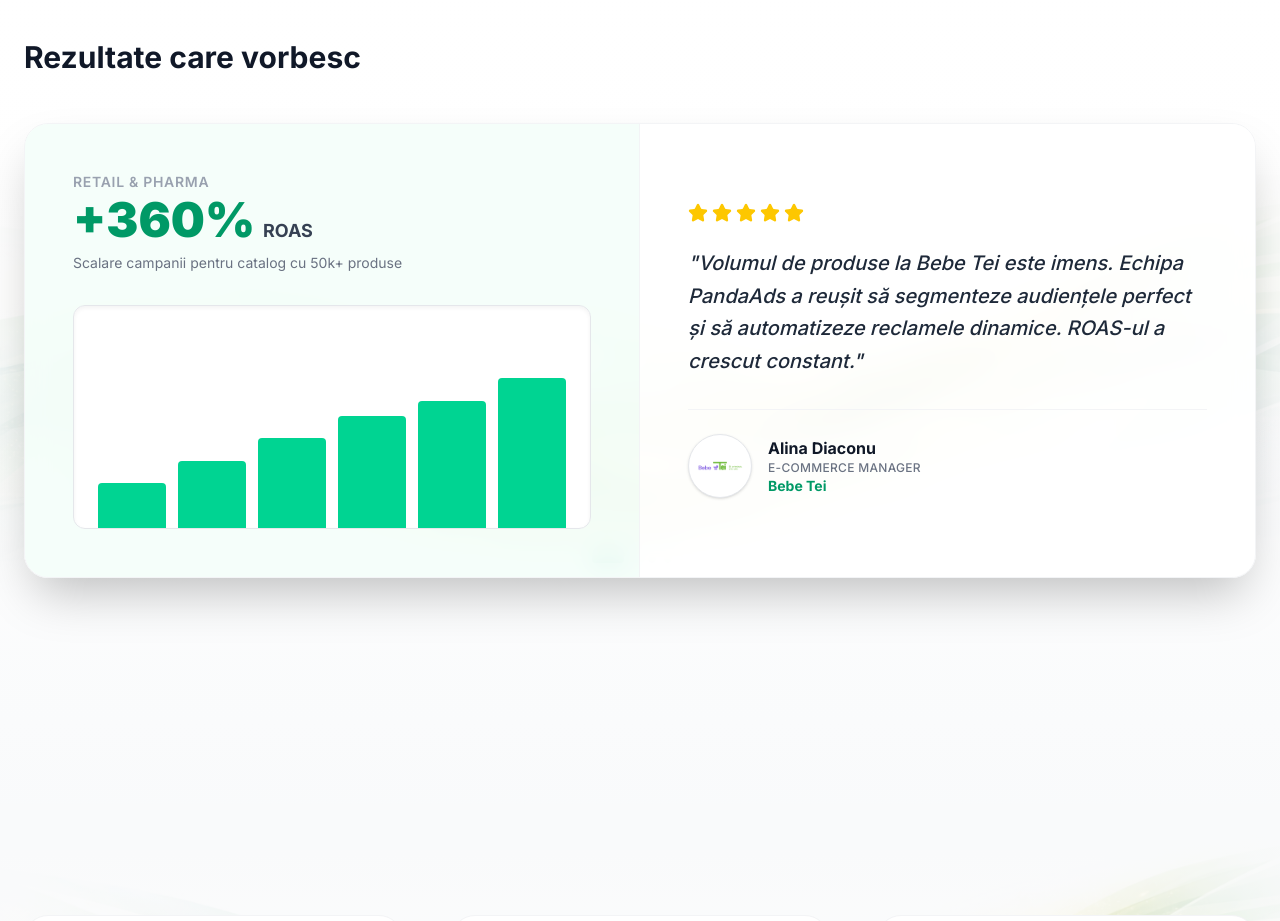
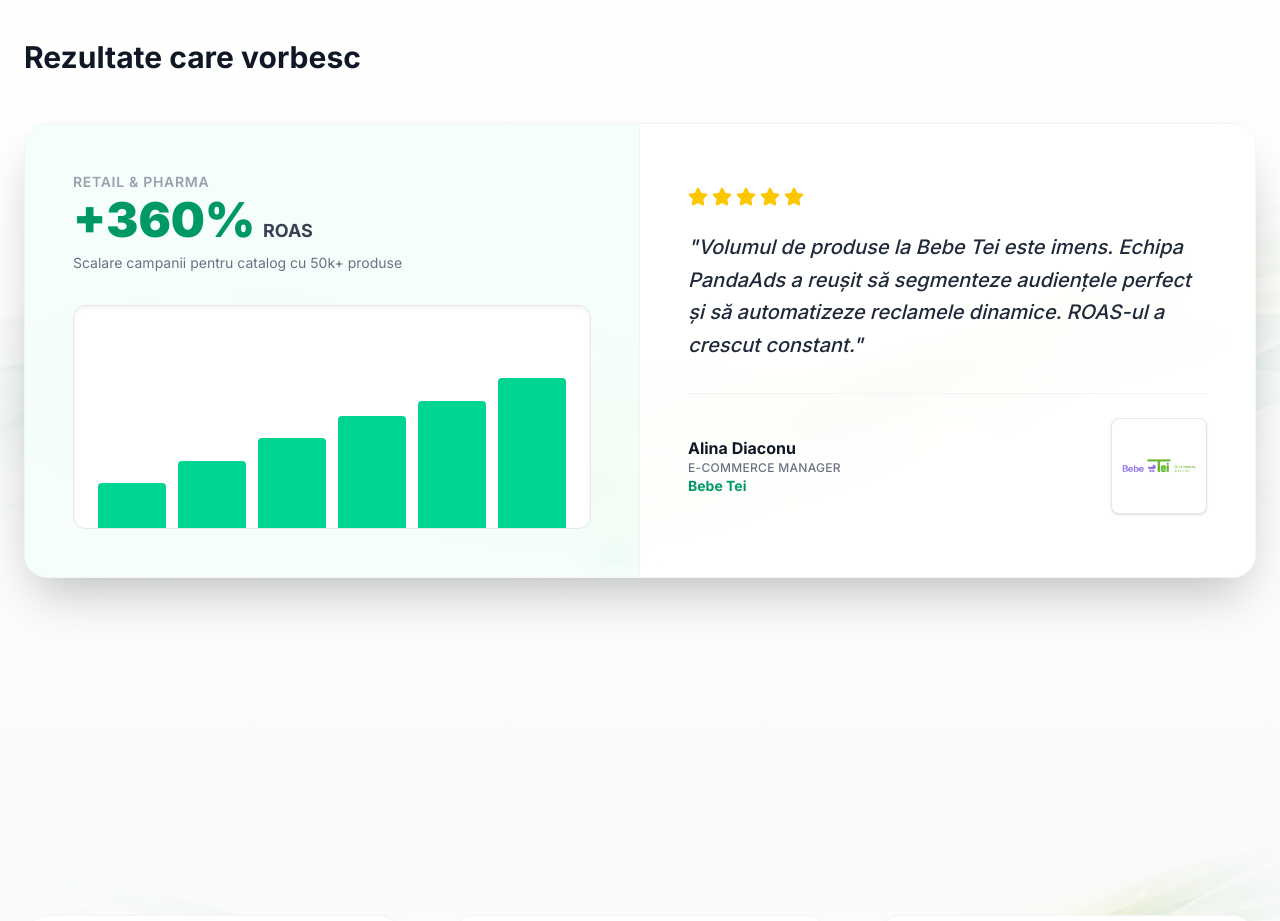
Before and after one commit to adriancosmin11/PandaAds, a Next.js app in the folder frontend/: page / in a window 1280 px wide. Shown: the part 1940-2861 px from the top of the page. Built offline with nearby package versions, Linux system fonts and the light colour scheme; no server answers; the database is empty.

Commit message:
fix mascota

```diff
--- a/frontend/components/CaseStudy.jsx
+++ b/frontend/components/CaseStudy.jsx
@@ -87,22 +87,9 @@ const CaseStudy = () => {
       author: "Victor Stanciu",
       company: "Presto Pizza",
       role: "Administrator",
-      logo: "/assets/logo.jpeg",
+      logo: "/assets/logo-presto.png",
       chart: [15, 35, 55, 75, 95, 120],
       metric: "Orders"
-    },
-    {
-      id: 5,
-      type: "Home & Deco",
-      roi: "+195%",
-      description: "Lansare colecție sezonieră",
-      testimonial: "Am lucrat cu ei pentru o campanie punctuală de Black Friday și am rămas parteneri. Au o structură de raportare foarte clară, nu ne pierdem în detalii tehnice inutile.",
-      author: "Diana Cojocaru",
-      company: "Mobexpert",
-      role: "Digital Marketing Coordinator",
-      logo: "/assets/Logo-Mobexpert.png",
-      chart: [30, 42, 58, 72, 88, 100],
-      metric: "Revenue"
     }
   ];
 
@@ -214,7 +201,9 @@ const CaseStudy = () => {
                     </div>
 
                     {/* Partea Dreaptă: Testimonial */}
-                    <div className="p-8 md:p-12 flex flex-col justify-center bg-white/60 min-h-[250px] md:min-h-auto">
+                    <div className="p-8 md:p-12 flex flex-col justify-center bg-white/60 min-h-[250px] md:min-h-auto relative">
+                      {/* Company logo will be rendered inline with author/role below */}
+
                       <div className="flex gap-1 text-yellow-400 mb-6">
                             {[1, 2, 3, 4, 5].map((i) => (
                             <Star key={i} fill="currentColor" size={20} />
@@ -224,18 +213,7 @@ const CaseStudy = () => {
                             "{study.testimonial}"
                         </blockquote>
 
-                        <div className="flex items-center gap-4 border-t pt-6 border-gray-100">
-
-                            {/* LOGO CONTAINER */}
-                            <div className="relative w-16 h-16 bg-white rounded-full border border-gray-200 shadow-sm overflow-hidden p-2 flex items-center justify-center shrink-0">
-                                <Image
-                                    src={study.logo}
-                                    alt={`Logo ${study.company}`}
-                                    fill
-                                    className="object-contain p-2"
-                                />
-                            </div>
-
+                        <div className="flex flex-col md:flex-row md:items-center md:justify-between gap-4 border-t pt-6 border-gray-100">
                           <div>
                             <div className="font-bold text-gray-900">{study.author}</div>
                             <div className="text-xs text-gray-500 font-medium uppercase tracking-wide">
@@ -243,6 +221,18 @@ const CaseStudy = () => {
                             </div>
                             <div className="text-sm text-emerald-600 font-bold">
                               {study.company}
+                            </div>
+                          </div>
+
+                          <div className="flex-shrink-0">
+                            <div className="w-20 h-20 md:w-24 md:h-24 bg-white rounded-lg border border-gray-200 shadow-sm flex items-center justify-center overflow-hidden p-2">
+                                <Image
+                                  src={study.logo}
+                                  alt={`Logo ${study.company}`}
+                                  width={80}
+                                  height={80}
+                                  className="object-contain"
+                                />
                               </div>
                           </div>
                         </div>
--- a/frontend/components/HeroSection.jsx
+++ b/frontend/components/HeroSection.jsx
@@ -37,7 +37,7 @@ const HeroSection = ({ data }) => {
           alt="Background Pattern"
           fill
           className="object-cover opacity-60"
-          priority
+          priority={true}
         />
         <div className="absolute inset-0 bg-gradient-to-b lg:bg-gradient-to-r from-white via-white/90 to-transparent"></div>
       </div>
@@ -137,7 +137,8 @@ const HeroSection = ({ data }) => {
               alt="Panda Marketing Mascota"
               fill
               className="object-contain drop-shadow-2xl hover:scale-105 transition-transform duration-500"
-              priority
+              priority = {true}
+              fetchPriority="high"
               sizes="(max-width: 768px) 100vw, 50vw"
             />
           </div>
```
Also changed, not shown: frontend/public/assets/logo-presto.png (added). Lines whose indentation alone changed are shown as unchanged.
